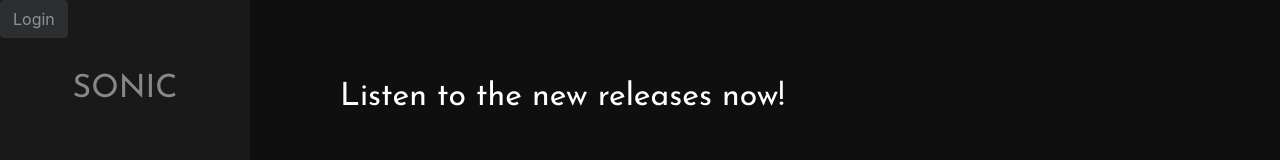
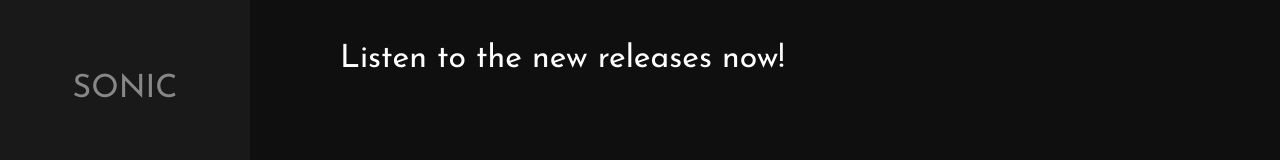
Before and after one commit to newgirlcoder/sonic, a plain HTML site: page index.html in a window 1280 px wide. Shown: the top 160 px of the page. Drawn offline with nearby package versions, Linux system fonts and the light colour scheme; grey boxes are pictures that could not be loaded.

Commit message:
Update index.html

```diff
--- a/index.html
+++ b/index.html
@@ -39,7 +39,6 @@
 
 
   <!--cAROUSEL-->
-  <button type="button" class="btn btn-dark" href="login-page.html" id = "lgbtn">Login</button>
   <section class="colored-section" id="testimonials">
 
 
```
